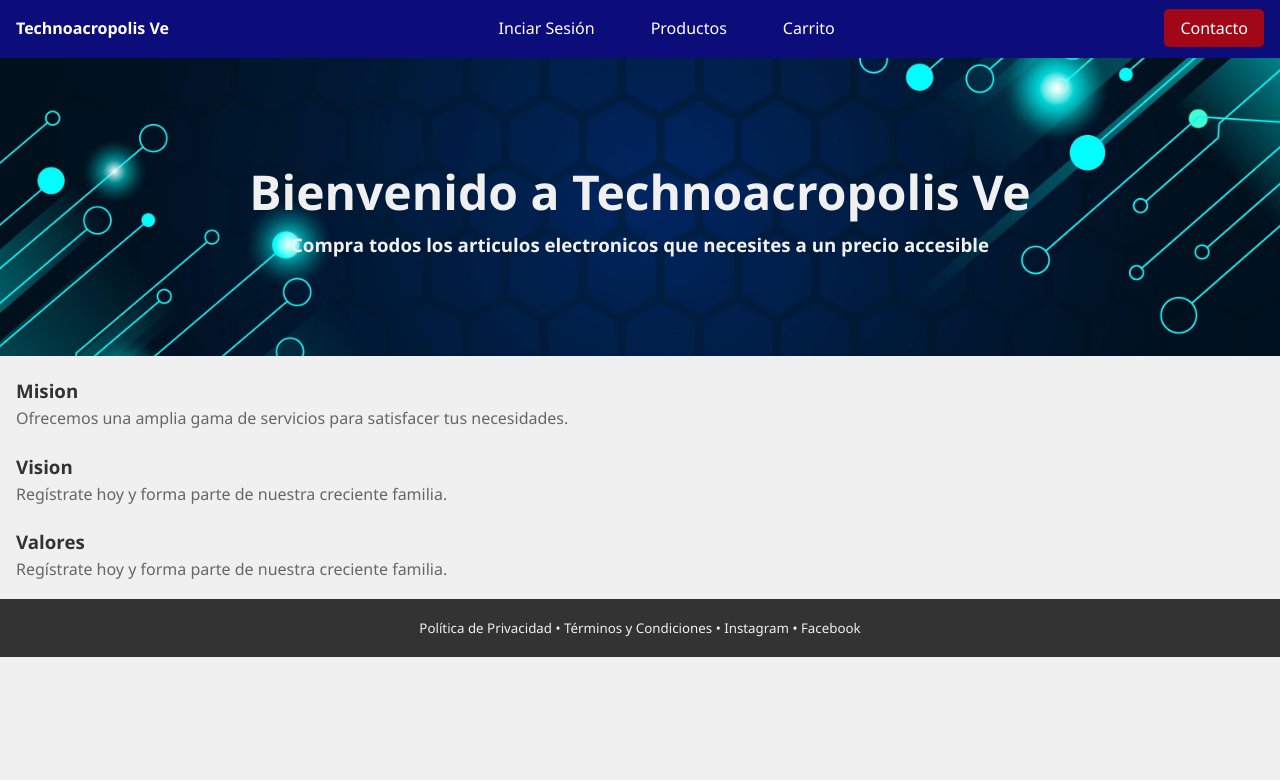
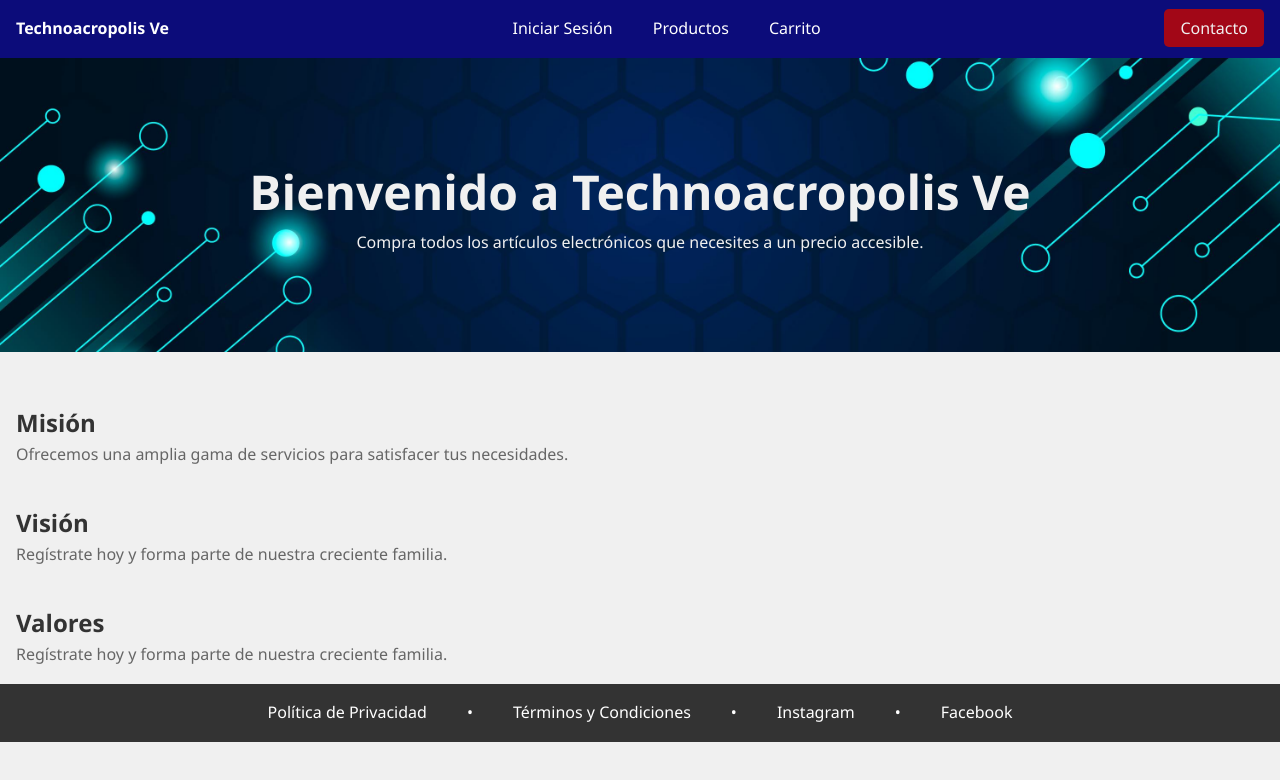
Before and after one commit to moisesliotawork/Ecommerce, a plain HTML site: page pages/index.html in a window 1280 px wide. Drawn offline with Linux system fonts and the light colour scheme.

Commit message:
Estilos Bienvenida Listos :white_check_mark:
Ya los estilos están listos, solo falta agregar infomración de valores, misión y visión

```diff
--- a/pages/index.html
+++ b/pages/index.html
@@ -7,10 +7,11 @@
     <title>Bienvenido a Technoacropolis Ve</title>
   </head>
   <body>
+    <header>
       <nav class="container-fluid">
         <div class="nav-brand"><strong>Technoacropolis Ve</strong></div>
         <ul class="nav-links">
-        <li><a href="#">Inciar Sesión</a></li>
+          <li><a href="#">Iniciar Sesión</a></li>
           <li><a href="#">Productos</a></li>
           <li><a href="#">Carrito</a></li>
         </ul>
@@ -18,42 +19,39 @@
           <a href="#" role="button">Contacto</a>
         </div>
       </nav>
+    </header>
     <main class="container">
-      <div>
-        <section>
-          <hgroup class="main">
+      <section class="main-heading">
         <h1>Bienvenido a Technoacropolis Ve</h1>
-            <h3>
-              Compra todos los articulos electronicos que necesites a un precio
-              accesible
-            </h3>
-          </hgroup>
+        <p>
+          Compra todos los artículos electrónicos que necesites a un precio
+          accesible.
+        </p>
       </section>
-      </div>
     </main>
-    <div class="content">
-      <div class="text">
-        <h3>Mision</h3>
+    <section class="content">
+      <article class="text">
+        <h2>Misión</h2>
         <p>
           Ofrecemos una amplia gama de servicios para satisfacer tus
           necesidades.
         </p>
-      </div>
-      <div class="text">
-        <h3>Vision</h3>
+      </article>
+      <article class="text">
+        <h2>Visión</h2>
         <p>Regístrate hoy y forma parte de nuestra creciente familia.</p>
-      </div>
-      <div class="text">
-        <h3>Valores</h3>
+      </article>
+      <article class="text">
+        <h2>Valores</h2>
         <p>Regístrate hoy y forma parte de nuestra creciente familia.</p>
-      </div>
-    </div>
+      </article>
+    </section>
     <footer>
-      <small
-        ><a href="#">Política de Privacidad</a> •
+      <nav class="footer-nav">
+        <a href="#">Política de Privacidad</a> •
         <a href="#">Términos y Condiciones</a> • <a href="#">Instagram</a> •
-        <a href="#">Facebook</a></small
-      >
+        <a href="#">Facebook</a>
+      </nav>
     </footer>
   </body>
 </html>
--- a/styles/main.css
+++ b/styles/main.css
@@ -1,37 +1,4 @@
-body {
-  background-color: #f0f0f0;
-  color: #333;
-  line-height: 1.6;
-}
-
-.nav-brand {
-  /* Alineación a la izquierda */
-  margin-right: auto; /* Empuja todo lo demás a la derecha */
-}
-
-.nav-links {
-  list-style-type: none;
-  display: flex; /* Habilita Flexbox para los enlaces */
-  justify-content: center; /* Centra los enlaces */
-  gap: 40px; /* Espacio entre los enlaces */
-}
-
-.nav-links a {
-  color: #f0f0f0;
-  text-decoration: none;
-}
-
-.nav-links a:hover {
-  color: #a20717;
-  text-decoration: none;
-}
-
-.nav-contact {
-  /* Alineación a la derecha */
-  margin-left: auto; /* Empuja todo lo demás a la izquierda */
-}
-
-/* Contenido Principal */
+/* Estilos Base */
 body,
 h1,
 h2,
@@ -48,59 +15,87 @@ li {
   font-family: "Segoe UI", Tahoma, Geneva, Verdana, sans-serif;
 }
 
-/* Navegación */
+body {
+  background-color: #f0f0f0;
+  color: #333;
+  line-height: 1.6;
+}
+
 .container-fluid {
   background-color: #0c0c7a;
   color: white;
   display: flex;
-  justify-content: space-between; /* Ajusta el espacio entre los elementos */
-  align-items: center; /* Centra los elementos verticalmente */
+  align-items: center;
+  justify-content: space-between;
   padding: 1rem;
 }
 
-.container-fluid ul {
-  list-style-type: none;
-  display: flex; /* Permite la alineación de los elementos de lista */
-  gap: 3.5rem; /* Espacio entre los elementos de lista */
+.nav-links,
+.footer-nav {
+  list-style: none;
+  display: flex;
+  gap: 40px;
 }
 
-.container-fluid li a {
+.nav-links a,
+.footer-nav a {
   color: white;
+  text-decoration: none;
   transition: color 0.3s ease-in-out;
-  text-decoration: none;
 }
 
-.container-fluid li a[role="button"] {
+.nav-links a:hover,
+.footer-nav a:hover {
+  color: #a20717;
+}
+
+.nav-contact a[role="button"] {
   background-color: #a20717;
   padding: 0.5rem 1rem;
   border-radius: 5px;
+  text-decoration: none;
+  color: #f0f0f0;
 }
 
-.container-fluid li a[role="button"]:hover {
-  background-color: #0c0c7a;
-}
-
-/* Alineación específica */
-.container-fluid > ul:first-of-type {
-  justify-content: flex-start;
-}
-
-.container-fluid > ul:last-of-type {
-  justify-content: flex-end;
+.nav-contact a[role="button"]:hover {
+  background-color: #610000;
 }
 
 /* Contenido Principal */
-.main {
-  display: flex;
-  flex-direction: column;
-  align-items: center;
-  justify-content: center;
-  background-image: url("../image/6074571.jpg"); /* Reemplaza con tu imagen de fondo */
+.main-heading {
+  background-image: url("../image/6074571.jpg");
   background-size: cover;
   background-position: center;
   color: white;
-  padding: 6rem;
+  padding: 6rem 1rem; /* Ajustado para agregar padding horizontal */
   text-align: center;
+}
+
+.main-heading h1 {
+  font-size: 3rem;
+  color: #f0f0f0;
+}
+
+.main-heading p {
+  color: #f0f0f0;
+}
+
+/* Sección de Contenido */
+.content {
+  padding: 1rem;
+}
+
+.content article {
+  padding-top: 20px;
+}
+
+.content h2 {
+  color: #333;
+  margin-top: 1rem;
+}
+
+.content p {
+  color: #666;
 }
 
 /* Pie de página */
@@ -109,57 +104,8 @@ footer {
   color: white;
   text-align: center;
   padding: 1rem;
-  border: 12rem;
 }
 
-/* Ajustes adicionales para mejorar la accesibilidad y el diseño */
-
-.main p,
-a,
-h1,
-h3 {
-  color: #f0f0f0;
-  text-decoration: none;
+.footer-nav {
+  justify-content: center;
 }
-
-hgroup h1 {
-  font-size: 3rem;
-}
-
-h2 {
-  margin-top: 1rem;
-}
-
-p,
-figcaption {
-  color: #666;
-}
-
-/* Botones y enlaces como botones */
-a[role="button"] {
-  background-color: #a20717;
-  color: white;
-  padding: 0.5rem 1rem;
-  border-radius: 5px;
-  transition: background-color 0.3s ease-in-out;
-  text-decoration: none;
-}
-
-a[role="button"]:hover {
-  background-color: #610000;
-}
-
-.content h3 {
-  color: #333;
-}
-
-.content {
-  padding-left: 1rem;
-  padding-top: 0rem;
-  padding-right: 1rem;
-  padding-bottom: 1rem;
-}
-
-.content .text {
-  padding-top: 20px;
-}
```
Lines whose indentation alone changed are shown as unchanged.
